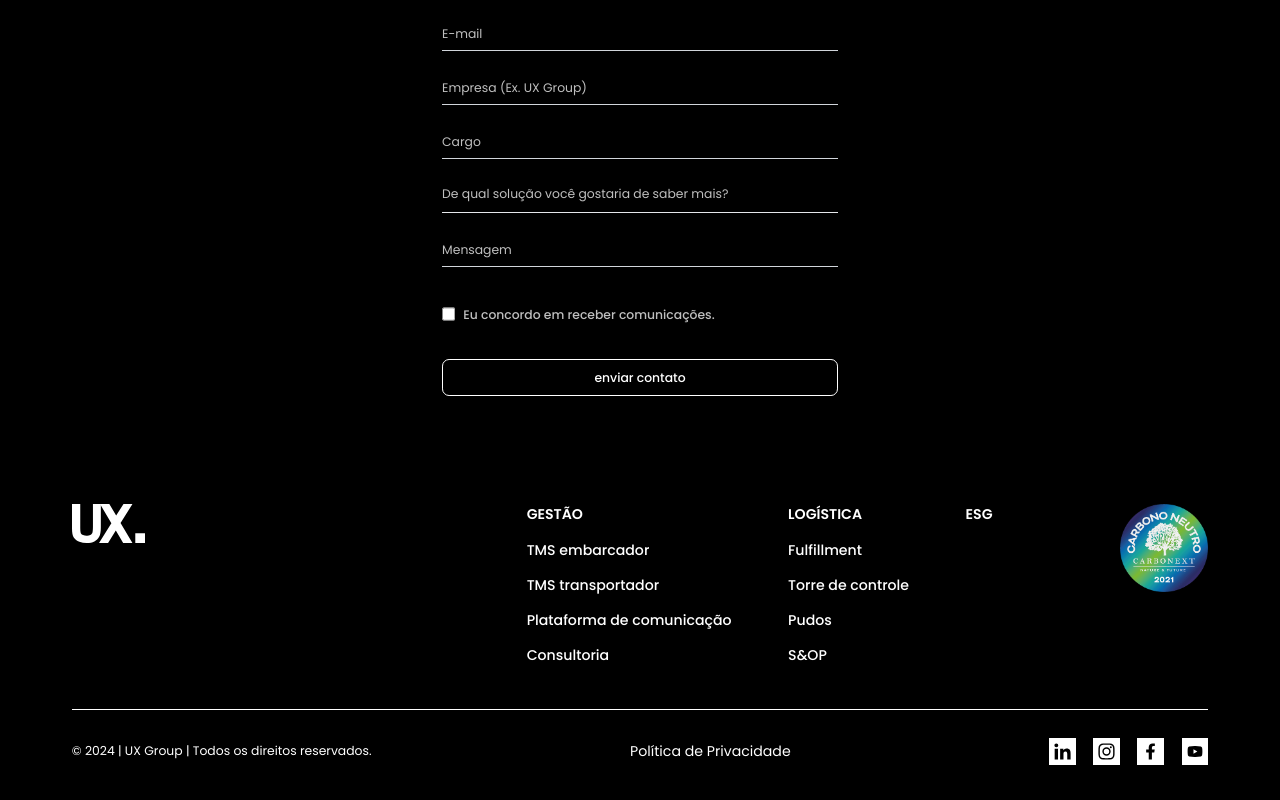
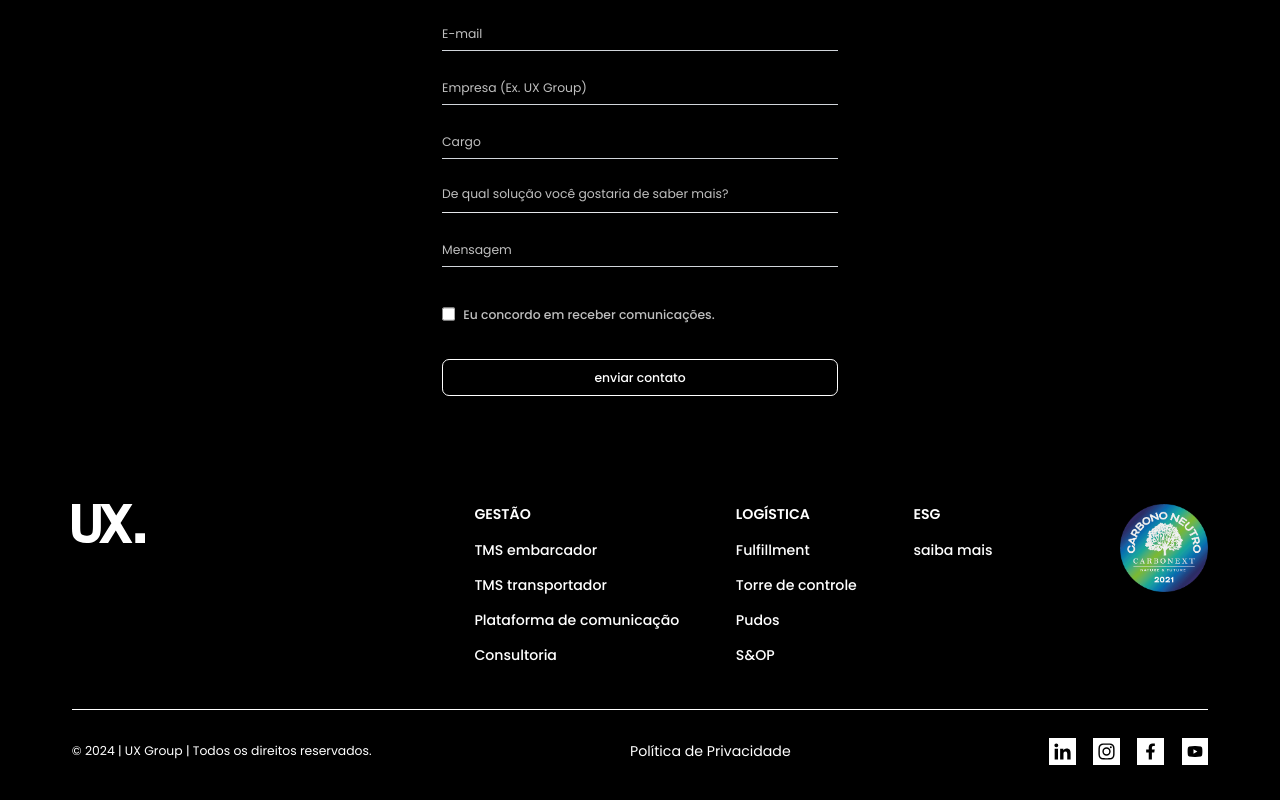
Before and after one commit to uxgroup1/uxgroup2024, a Next.js app: page /trux in a window 1280 px wide. Shown: the part 3509-4309 px from the top of the page. Built offline with nearby package versions, Linux system fonts and the light colour scheme.

Commit message:
finalização ondetah

```diff
--- a/src/components/Footer/index.tsx
+++ b/src/components/Footer/index.tsx
@@ -82,8 +82,8 @@ export default function Footer() {
       name: "ESG",
       products: [
         {
-          namePage: "",
-          url: "",
+          namePage: "saiba mais",
+          url: "https://esg.uxgroup.com.br",
         },
       ],
     },
```
